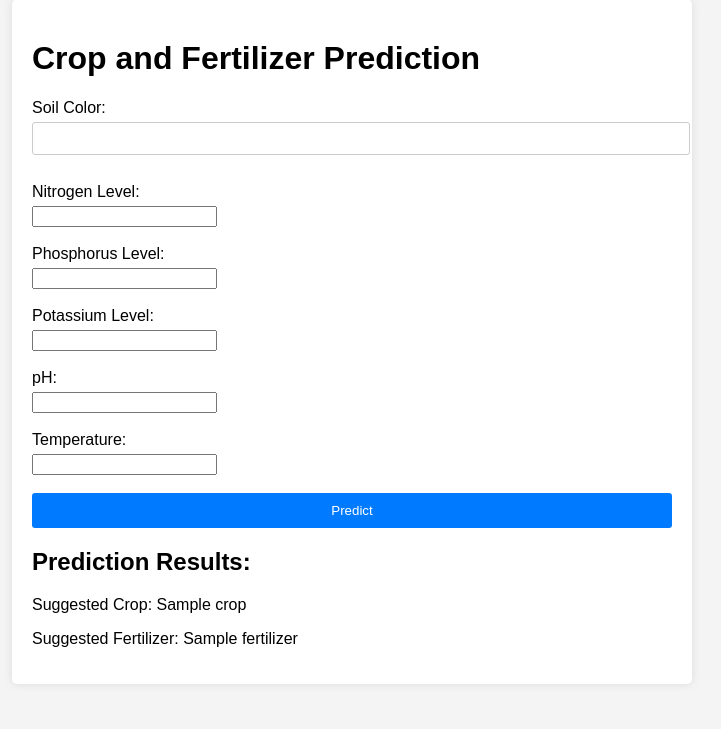
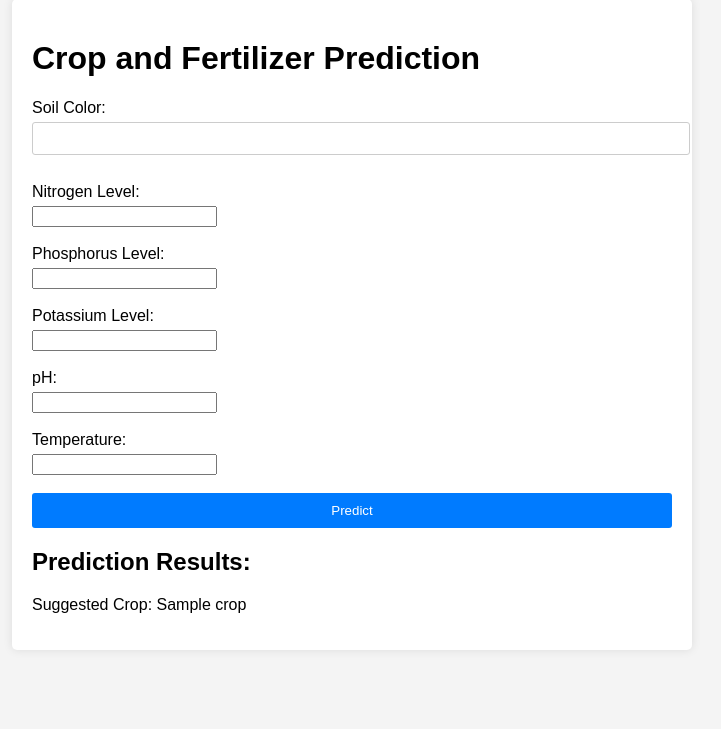
Before and after one commit to SuhailaAlnemr/web, a Flask app: template templates/index.html in a window 1280 px wide. Shown: the part 51-780 px from the top of the page, without its empty margins (288-1009 px from the left). Run offline with Flask 3, Linux system fonts and the light colour scheme; the template is opened without the code that fills it: most values are stand-ins (such as "Sample title", 1, 10 or a date in 2020).

Commit message:
Add files via upload

```diff
--- a/app.py
+++ b/app.py
@@ -15,7 +15,7 @@ def index():
 def predict():
     # Load the trained models
     crop_model = joblib.load('crop_model.pkl')
-    fertilizer_model = joblib.load('fertilizer_model.pkl')
+    #fertilizer_model = joblib.load('fertilizer_model.pkl')
 
     # Get user input values
     soil_color = request.form['soil_color']
@@ -41,11 +41,11 @@ def predict():
     user_input['Soil_color'] = soil(user_input['Soil_color'][0])
     predicted_crop = crop_model.predict(user_input)[0]
     user_input['Crop'] = [predicted_crop]
-    predicted_fertilizer = fertilizer_model.predict(user_input)[0]
+    #predicted_fertilizer = fertilizer_model.predict(user_input)[0]
     predicted_crop = crops(predicted_crop)
-    predicted_fertilizer = fertilizers(predicted_fertilizer)
+    #predicted_fertilizer = fertilizers(predicted_fertilizer)
 
-    return render_template('index.html', crop=predicted_crop, fertilizer=predicted_fertilizer)
+    return render_template('index.html', crop=predicted_crop) #, fertilizer=predicted_fertilizer)
 
 if __name__ == '__main__':
     app.run(debug=True)
--- a/templates/index.html
+++ b/templates/index.html
@@ -33,7 +33,6 @@
     {% if crop %}
       <h2>Prediction Results:</h2>
       <p>Suggested Crop: {{ crop }}</p>
-      <p>Suggested Fertilizer: {{ fertilizer }}</p>
     {% endif %}
   </div>
 </body>
```
